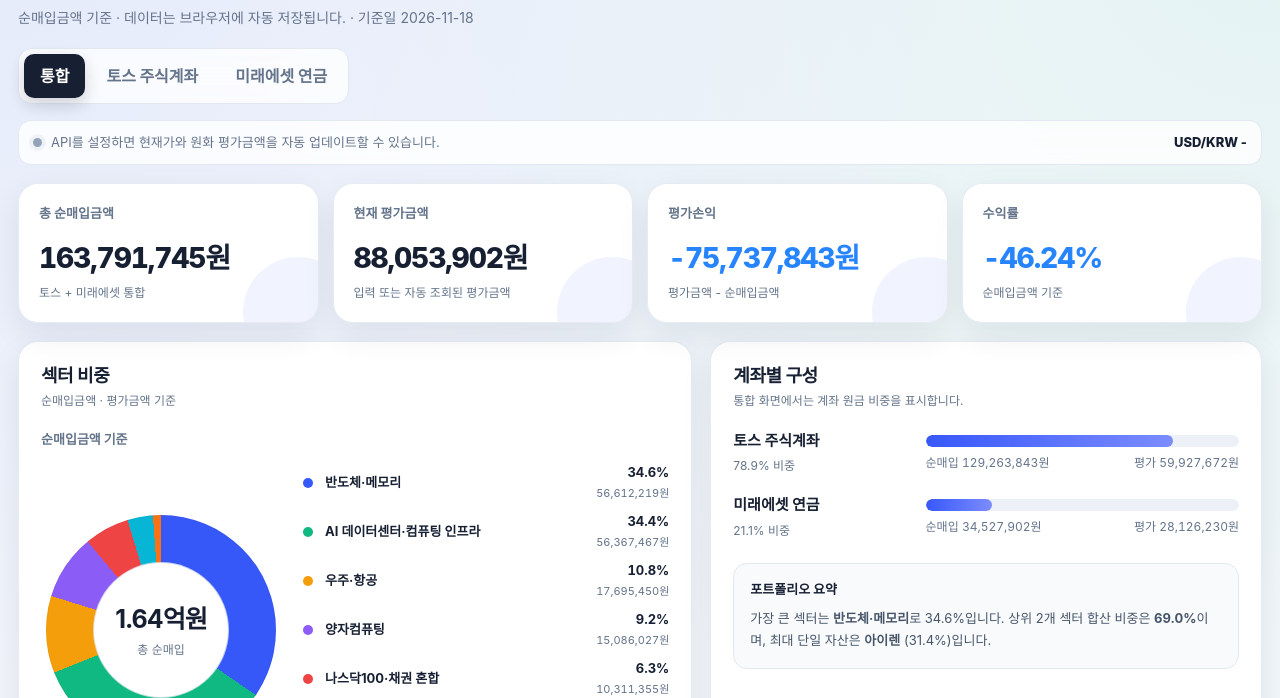
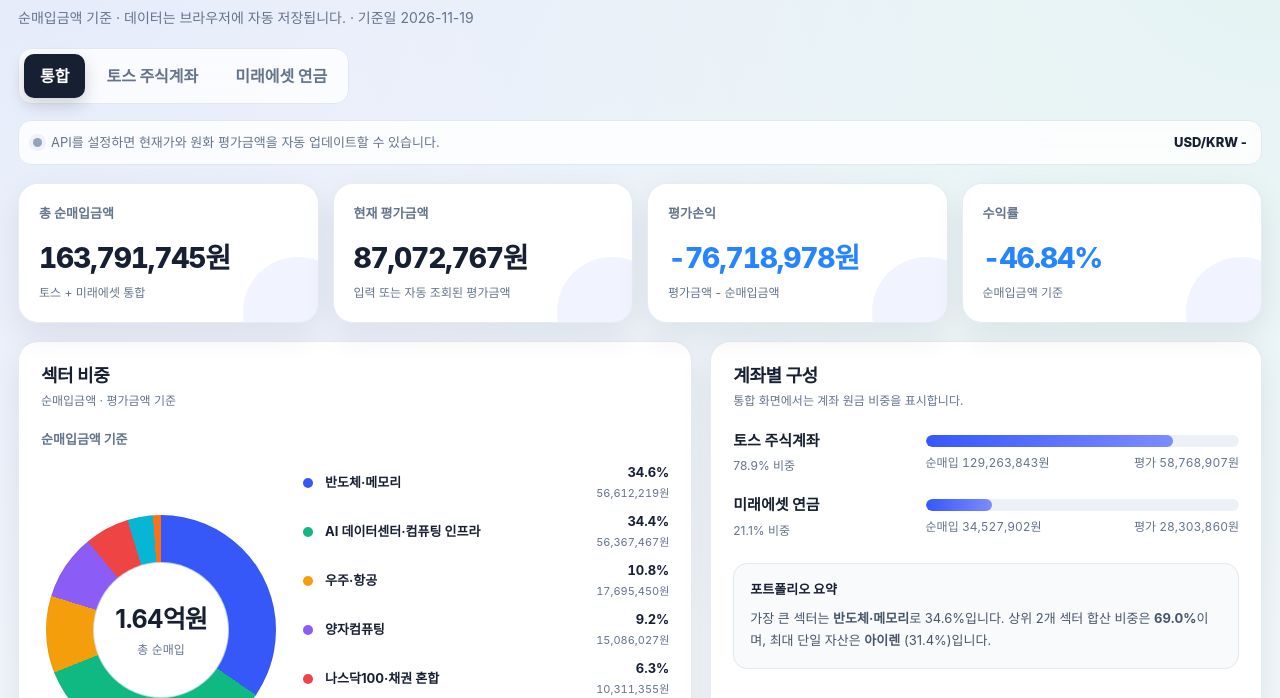
Before and after one commit to big9367-byte/portfolio-dashboard, a plain HTML site: page index.html in a window 1280 px wide. Shown: the part 102-800 px from the top of the page. Drawn offline with Linux system fonts and the light colour scheme.

Commit message:
chore: 주가 자동 업데이트 (2026-11-19)

```diff
--- a/index.html
+++ b/index.html
@@ -1022,7 +1022,7 @@
 
     const DEFAULT_DATA = {
       title: "투자 포트폴리오 대시보드",
-      asOfDate: "2026-11-18",
+      asOfDate: "2026-11-19",
       marketSettings: {
         autoRefresh: false,
         intervalMinutes: 30,
@@ -1031,22 +1031,22 @@
         lastFxRate: null
       },
       holdings: [
-        { id: "t1", account: "toss", name: "아이렌", sector: "AI 데이터센터·컴퓨팅 인프라", cost: 51474419, value: 15756716, symbol: "IREN", exchange: "US", currency: "USD", quantity: 750, autoUpdate: true },
-        { id: "t2", account: "toss", name: "로켓랩", sector: "우주·항공", cost: 17695450, value: 14635153, symbol: "RKLB", exchange: "US", currency: "USD", quantity: 200, autoUpdate: true },
-        { id: "t3", account: "toss", name: "DRAM", sector: "반도체·메모리", cost: 27011059, value: 13144015, symbol: "DRAM", exchange: "US", currency: "USD", quantity: 254, autoUpdate: true },
-        { id: "t4", account: "toss", name: "인플렉션", sector: "양자컴퓨팅", cost: 11005245, value: 4901061, symbol: "INFQ", exchange: "US", currency: "USD", quantity: 489, autoUpdate: true },
-        { id: "t5", account: "toss", name: "마벨 테크놀로지", sector: "반도체·메모리", cost: 9098590, value: 4547425, symbol: "MRVL", exchange: "US", currency: "USD", quantity: 23, autoUpdate: true },
-        { id: "t6", account: "toss", name: "아이온큐", sector: "양자컴퓨팅", cost: 4080782, value: 1617922, symbol: "IONQ", exchange: "US", currency: "USD", quantity: 49, autoUpdate: true },
-        { id: "t7", account: "toss", name: "써클 인터넷 그룹", sector: "핀테크·스테이블코인", cost: 1836298, value: 1161880, symbol: "CRCL", exchange: "US", currency: "USD", quantity: 16, autoUpdate: true },
-        { id: "t8", account: "toss", name: "SK하이닉스", sector: "반도체·메모리", cost: 4152000, value: 2254000, symbol: "000660", exchange: "XKRX", currency: "KRW", quantity: 2, autoUpdate: true },
-        { id: "t9", account: "toss", name: "삼성전자", sector: "반도체·메모리", cost: 2910000, value: 1909500, symbol: "005930", exchange: "XKRX", currency: "KRW", quantity: 10, autoUpdate: true },
-
-        { id: "p1", account: "pension", name: "TIGER 미국AI데이터센터TOP4Plus", sector: "AI 데이터센터·컴퓨팅 인프라", cost: 4893048, value: 3053595, symbol: "0142D0", exchange: "XKRX", currency: "KRW", quantity: 501, autoUpdate: true },
-        { id: "p2", account: "pension", name: "TIGER 미국나스닥100채권혼합50", sector: "나스닥100·채권 혼합", cost: 10311355, value: 10123090, symbol: "435420", exchange: "XKRX", currency: "KRW", quantity: 758, autoUpdate: true },
-        { id: "p3", account: "pension", name: "PLUS 글로벌HBM반도체", sector: "반도체·메모리", cost: 9932650, value: 4841550, symbol: "442580", exchange: "XKRX", currency: "KRW", quantity: 70, autoUpdate: true },
-        { id: "p4", account: "pension", name: "TIME 글로벌AI인공지능액티브", sector: "AI 테마·응용", cost: 3072825, value: 3175125, symbol: "456600", exchange: "XKRX", currency: "KRW", quantity: 75, autoUpdate: true },
-        { id: "p5", account: "pension", name: "TIGER 글로벌온디바이스AI", sector: "AI 테마·응용", cost: 2810104, value: 3406730, symbol: "480310", exchange: "XKRX", currency: "KRW", quantity: 202, autoUpdate: true },
-        { id: "p6", account: "pension", name: "TIGER 미국필라델피아AI반도체나스닥", sector: "반도체·메모리", cost: 3507920, value: 3526140, symbol: "497570", exchange: "XKRX", currency: "KRW", quantity: 204, autoUpdate: true }
+        { id: "t1", account: "toss", name: "아이렌", sector: "AI 데이터센터·컴퓨팅 인프라", cost: 51474419, value: 15237699, symbol: "IREN", exchange: "US", currency: "USD", quantity: 750, autoUpdate: true },
+        { id: "t2", account: "toss", name: "로켓랩", sector: "우주·항공", cost: 17695450, value: 14247304, symbol: "RKLB", exchange: "US", currency: "USD", quantity: 200, autoUpdate: true },
+        { id: "t3", account: "toss", name: "DRAM", sector: "반도체·메모리", cost: 27011059, value: 13032405, symbol: "DRAM", exchange: "US", currency: "USD", quantity: 254, autoUpdate: true },
+        { id: "t4", account: "toss", name: "인플렉션", sector: "양자컴퓨팅", cost: 11005245, value: 4887017, symbol: "INFQ", exchange: "US", currency: "USD", quantity: 489, autoUpdate: true },
+        { id: "t5", account: "toss", name: "마벨 테크놀로지", sector: "반도체·메모리", cost: 9098590, value: 4397369, symbol: "MRVL", exchange: "US", currency: "USD", quantity: 23, autoUpdate: true },
+        { id: "t6", account: "toss", name: "아이온큐", sector: "양자컴퓨팅", cost: 4080782, value: 1538314, symbol: "IONQ", exchange: "US", currency: "USD", quantity: 49, autoUpdate: true },
+        { id: "t7", account: "toss", name: "써클 인터넷 그룹", sector: "핀테크·스테이블코인", cost: 1836298, value: 1136799, symbol: "CRCL", exchange: "US", currency: "USD", quantity: 16, autoUpdate: true },
+        { id: "t8", account: "toss", name: "SK하이닉스", sector: "반도체·메모리", cost: 4152000, value: 2328000, symbol: "000660", exchange: "XKRX", currency: "KRW", quantity: 2, autoUpdate: true },
+        { id: "t9", account: "toss", name: "삼성전자", sector: "반도체·메모리", cost: 2910000, value: 1964000, symbol: "005930", exchange: "XKRX", currency: "KRW", quantity: 10, autoUpdate: true },
+
+        { id: "p1", account: "pension", name: "TIGER 미국AI데이터센터TOP4Plus", sector: "AI 데이터센터·컴퓨팅 인프라", cost: 4893048, value: 3106200, symbol: "0142D0", exchange: "XKRX", currency: "KRW", quantity: 501, autoUpdate: true },
+        { id: "p2", account: "pension", name: "TIGER 미국나스닥100채권혼합50", sector: "나스닥100·채권 혼합", cost: 10311355, value: 10138250, symbol: "435420", exchange: "XKRX", currency: "KRW", quantity: 758, autoUpdate: true },
+        { id: "p3", account: "pension", name: "PLUS 글로벌HBM반도체", sector: "반도체·메모리", cost: 9932650, value: 4896150, symbol: "442580", exchange: "XKRX", currency: "KRW", quantity: 70, autoUpdate: true },
+        { id: "p4", account: "pension", name: "TIME 글로벌AI인공지능액티브", sector: "AI 테마·응용", cost: 3072825, value: 3183750, symbol: "456600", exchange: "XKRX", currency: "KRW", quantity: 75, autoUpdate: true },
+        { id: "p5", account: "pension", name: "TIGER 글로벌온디바이스AI", sector: "AI 테마·응용", cost: 2810104, value: 3435010, symbol: "480310", exchange: "XKRX", currency: "KRW", quantity: 202, autoUpdate: true },
+        { id: "p6", account: "pension", name: "TIGER 미국필라델피아AI반도체나스닥", sector: "반도체·메모리", cost: 3507920, value: 3544500, symbol: "497570", exchange: "XKRX", currency: "KRW", quantity: 204, autoUpdate: true }
       ]
     };
 
```
